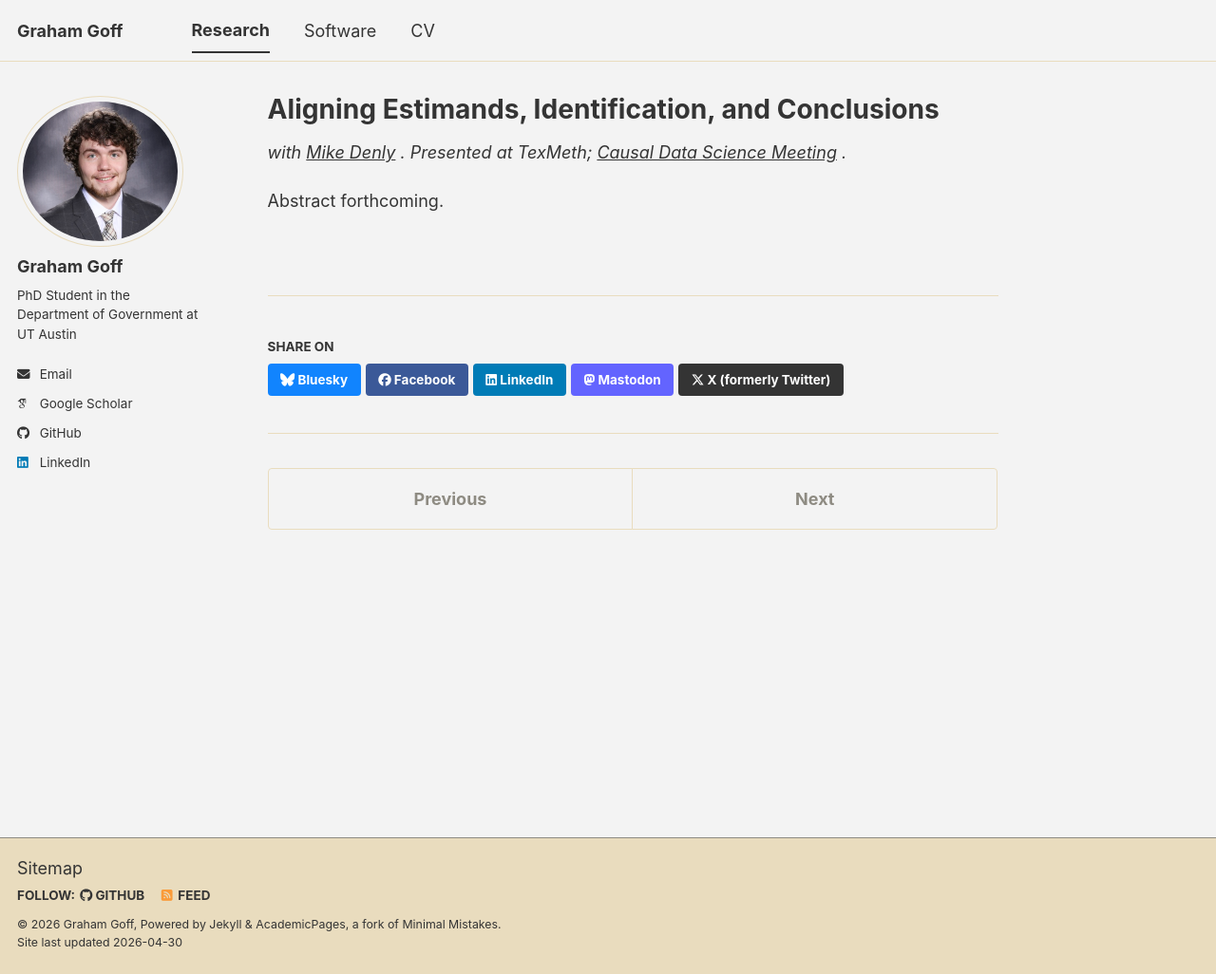
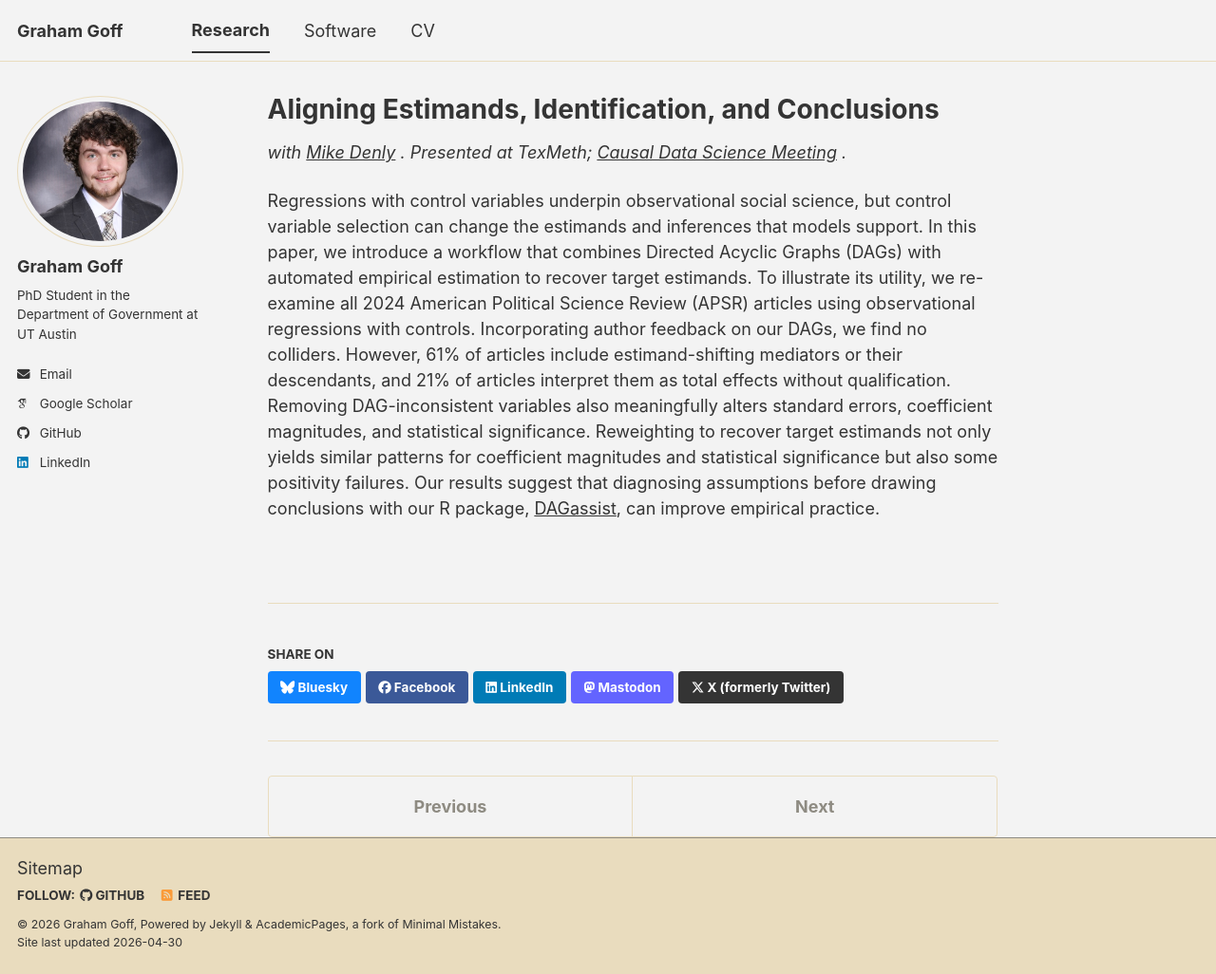
Before and after one commit to grahamgoff/grahamgoff.github.io, a Jekyll site: the page built from _publications/aligning-estimands.md, in a window 1280 px wide and 1026 px high. Shown: the whole window at 95% size. Built offline with Jekyll 4.4.1, drawn with Linux system fonts in a browser that asks for light colours; some web fonts are replaced; a script bundle is joined from its source files by our own code; library files that are not in the unit come from our copies.

Commit message:
add abstracts

```diff
--- a/_publications/aligning-estimands.md
+++ b/_publications/aligning-estimands.md
@@ -13,4 +13,4 @@ presentations: "TexMeth; [Causal Data Science Meeting](https://www.causalscience
 image: /publications/aligning-estimands.png
 ---
 
-Abstract forthcoming.
+Regressions with control variables underpin observational social science, but control variable selection can change the estimands and inferences that models support. In this paper, we introduce a workflow that combines Directed Acyclic Graphs (DAGs) with automated empirical estimation to recover target estimands. To illustrate its utility, we re-examine all 2024 American Political Science Review (APSR) articles using observational regressions with controls. Incorporating author feedback on our DAGs, we find no colliders. However, 61% of articles include estimand-shifting mediators or their descendants, and 21% of articles interpret them as total effects without qualification. Removing DAG-inconsistent variables also meaningfully alters standard errors, coefficient magnitudes, and statistical significance. Reweighting to recover target estimands not only yields similar patterns for coefficient magnitudes and statistical significance but also some positivity failures. Our results suggest that diagnosing assumptions before drawing conclusions with our R package, [DAGassist](https://cran.r-project.org/web/packages/DAGassist/index.html), can improve empirical practice.
```
Also changed, not shown: _publications/ties-that-bind.md (+1 -1 lines).
